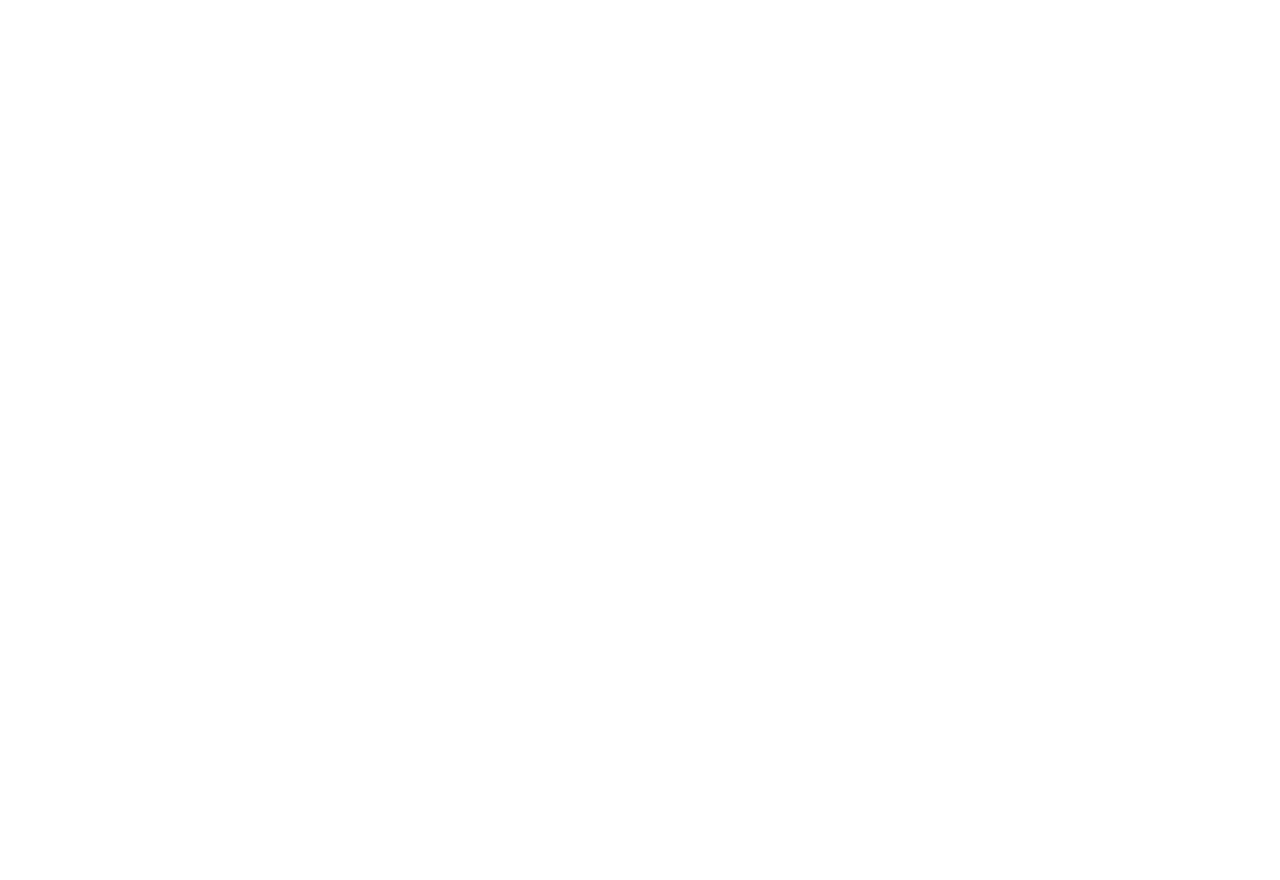
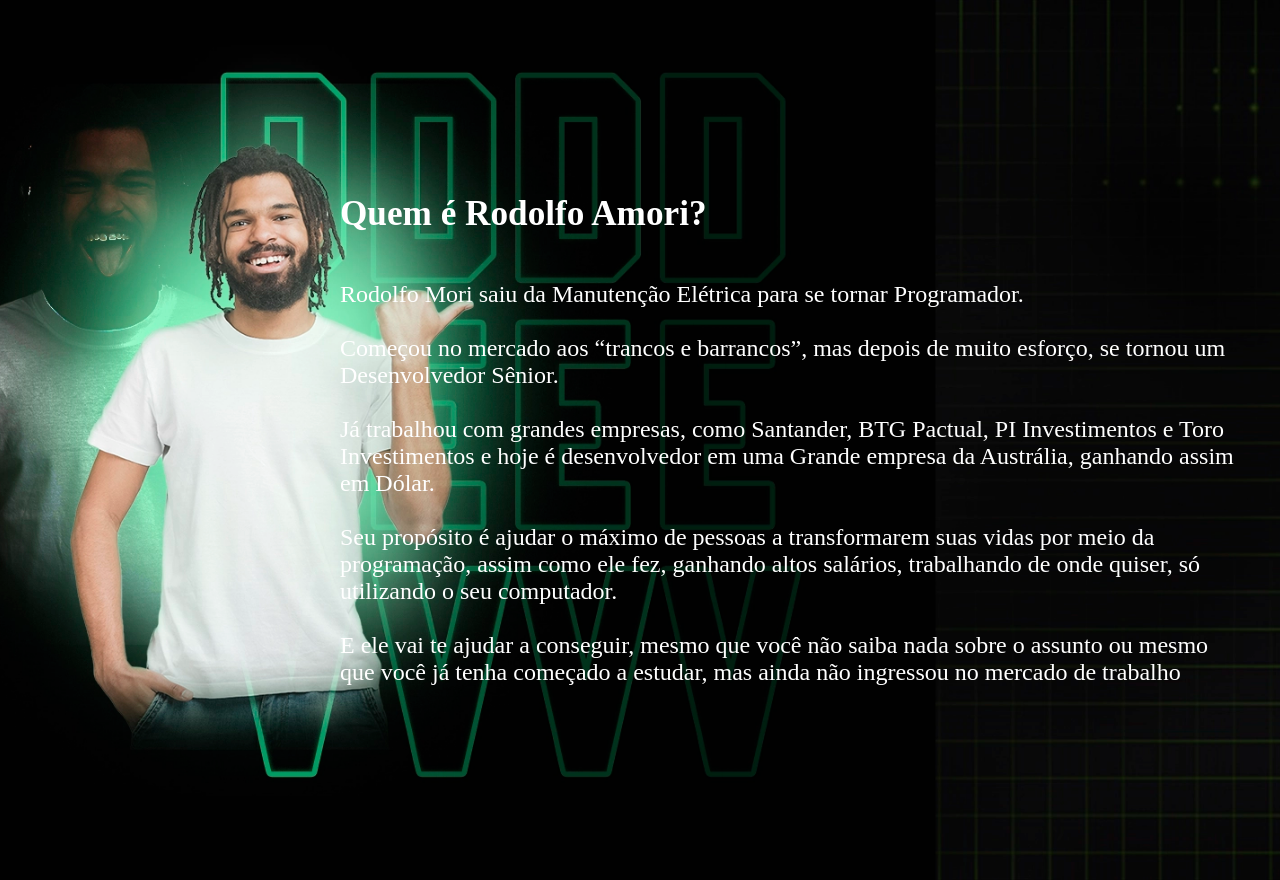
Before and after one commit to Marcos-Soares-Dev/programador-em-8-semanas, a plain HTML site: page index.html in a window 1280 px wide. Before the commit the page ends 800 px from the top, so only its background shows below. Drawn offline with Linux system fonts and the light colour scheme.

Commit message:
criado sessão 2 html e css atualizados

```diff
--- a/index.html
+++ b/index.html
@@ -15,7 +15,22 @@
 
     <!--sesão sobre o autor do curso, com section para descrição da bio do autor: Responsavel Marcos-->
 
+    <section class="box-section" id="especialistSec">
+        <div id="especialistInfo">
+            <h2>Quem é Rodolfo Amori?</h2>
+            <p>
+                Rodolfo Mori saiu da Manutenção Elétrica para se tornar Programador.
 
+                Começou no mercado aos “trancos e barrancos”, mas depois de muito esforço, se tornou um Desenvolvedor Sênior.
+
+                Já trabalhou com grandes empresas, como Santander, BTG Pactual, PI Investimentos e Toro Investimentos e hoje é desenvolvedor em uma Grande empresa da Austrália, ganhando assim em Dólar.
+
+                Seu propósito é ajudar o máximo de pessoas a transformarem suas vidas por meio da programação, assim como ele fez, ganhando altos salários, trabalhando de onde quiser, só utilizando o seu computador.
+
+                E ele vai te ajudar a conseguir, mesmo que você não saiba nada sobre o assunto ou mesmo que você já tenha começado a estudar, mas ainda não ingressou no mercado de trabalho
+            </p>
+        </div>
+    </section>
     <!--Footer com links para pagina de politica de privacidade, redes sociais e contato (tudo ficticio
     e o link da pagina de privacidade não precisa levar a lugar nenhum): Responsavel Leo-->
 </body>
--- a/style/style.css
+++ b/style/style.css
@@ -0,0 +1,39 @@
+* {
+    margin: 0;
+    padding: 0;
+    box-sizing: border-box;
+}
+
+.box-section {
+    box-sizing: border-box;
+    display: flex;
+    flex-direction: column;
+    align-items: end;
+    justify-content: center;
+    width: 1920;
+    height: 880px;
+    padding: 40px;
+    background-image: url('../img/BG\ Especialista\ Desk\ 1920x980\ -\ ALT\ \ 1.png');
+    background-repeat: no-repeat;
+    background-position: center;
+    background-size: cover;
+    color: #fff;
+}
+
+#especialistInfo {
+    display: flex;
+    flex-direction: column;
+    width: 900px;
+
+}
+
+#especialistInfo h2 {
+    font-size: 2.2rem;
+    font-weight: bold;
+    padding-bottom: 20px;
+}
+
+#especialistInfo p {
+    font-size: 1.5rem;
+    white-space: pre-line;
+}
```
